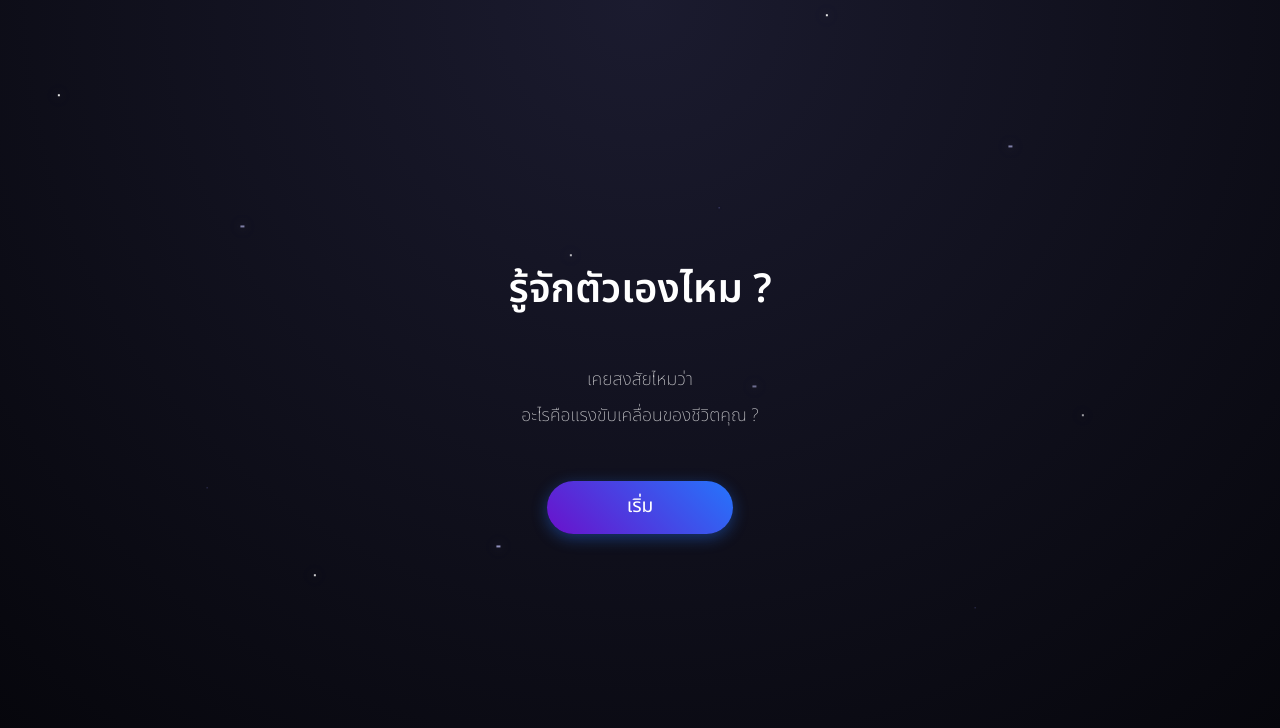
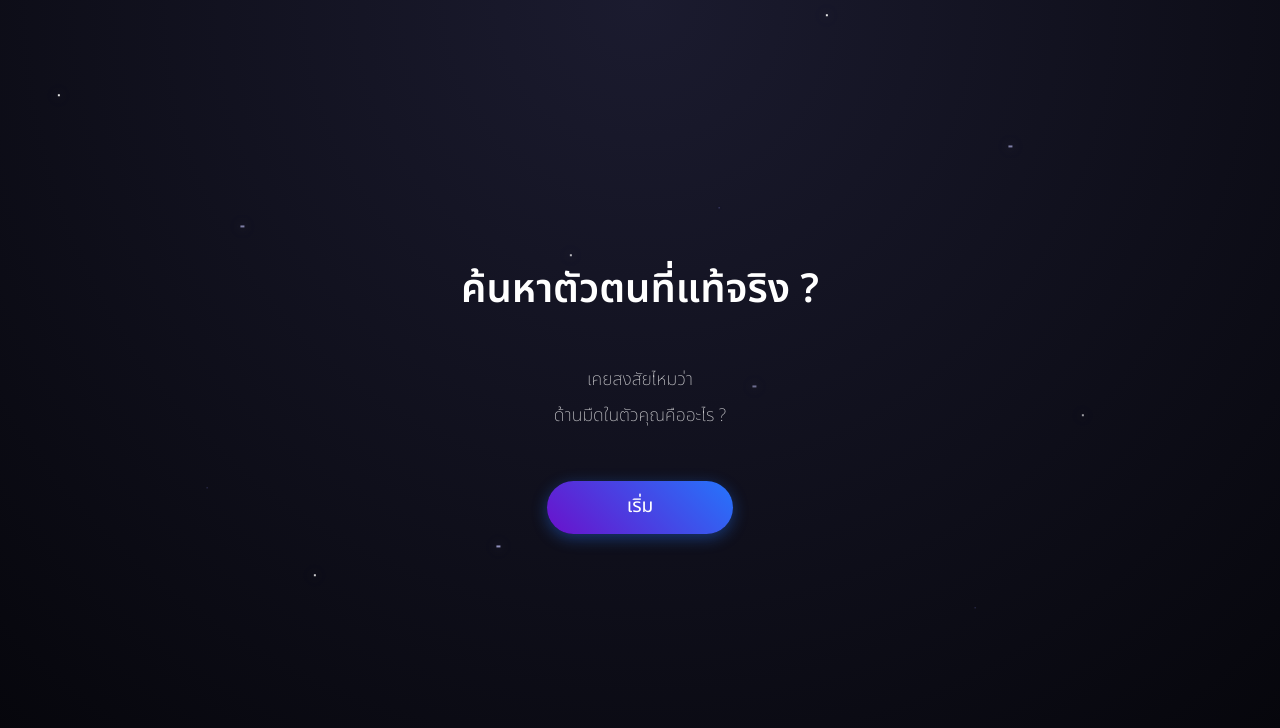
Before and after one commit to TitawanUdh/whoareyou02, a React (Create React App) app: page / in a window 1280 px wide. Shown: the top 728 px of the page. Built offline with nearby package versions, Linux system fonts and the light colour scheme; a web font is replaced by a local one.

Commit message:
pushData

```diff
--- a/src/components/index.jsx
+++ b/src/components/index.jsx
@@ -12,12 +12,12 @@ function Index() {
   <div className="fog fog2" />
 
   <div className="container d-flex flex-column justify-content-center align-items-center min-vh-100">
-    <h1 className="title">รู้จักตัวเองไหม ?</h1>
+    <h1 className="title">ค้นหาตัวตนที่แท้จริง ?</h1>
 
     <p className="subtitle ">
       เคยสงสัยไหมว่า
       <br />
-      อะไรคือแรงขับเคลื่อนของชีวิตคุณ ?
+      ด้านมืดในตัวคุณคืออะไร ?
     </p>
 
     <Link to="/question/1" className="start-button">
```
